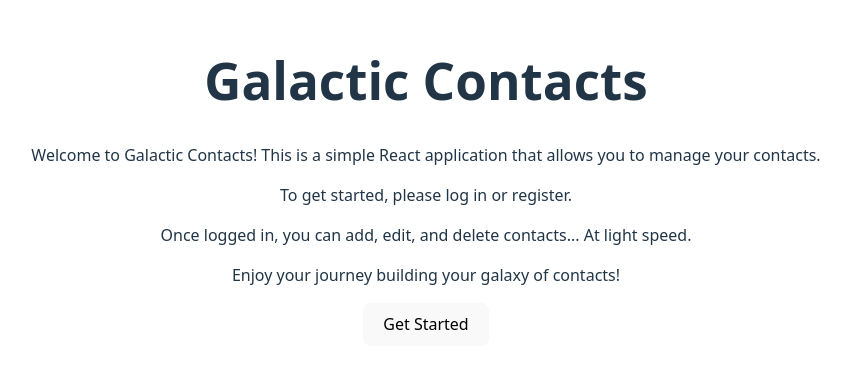
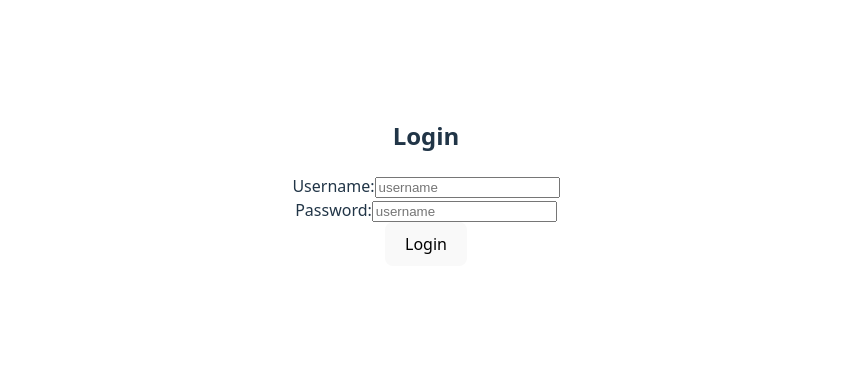
Before and after one commit to Dylankuneman04/SmallProject_COP4331C_22, a React (Vite) app in the folder vite-small-project/: page /login in a window 1280 px wide. Shown: the part 218-586 px from the top of the page, without its empty margins (214-1065 px from the left). Built offline with nearby package versions, Linux system fonts and the light colour scheme.

Commit message:
made 404 error page

```diff
--- a/vite-small-project/src/App.jsx
+++ b/vite-small-project/src/App.jsx
@@ -1,5 +1,5 @@
-
 import './App.css'
+import { Link } from 'react-router-dom'
 
 function App() {
   return (
@@ -16,7 +16,9 @@ function App() {
           <p>Enjoy your journey building your galaxy of contacts!</p>
         </div>
 
-        <a href="https://github.com/Dylankuneman04/SmallProject_COP4331C_22"><button>Get Started</button></a>
+        <Link to="/Login">
+          <button>Get Started</button>
+        </Link>
 
       </div>
     </>
--- a/vite-small-project/src/main.jsx
+++ b/vite-small-project/src/main.jsx
@@ -1,11 +1,21 @@
 import { StrictMode } from 'react'
 import { createRoot } from 'react-dom/client'
+import { createBrowserRouter, RouterProvider } from 'react-router-dom'
 import './index.css'
 import App from './App.jsx'
 import Login from './pages/Login.jsx'
+import NotFoundPage from './pages/NotFoundPage.jsx'
+
+const router = createBrowserRouter ([
+
+  {path: '/', element: <App />},
+  {path: '/login', element: <Login />},
+  {path: '*', element: <NotFoundPage/>}, // Fallback for unmatched routes
+
+]);
 
 createRoot(document.getElementById('root')).render(
   <StrictMode>
-    <App />
+    <RouterProvider router={router} />
   </StrictMode>,
 )
--- /dev/null
+++ b/vite-small-project/src/pages/NotFoundPage.jsx
@@ -0,0 +1,19 @@
+import { Link } from "react-router-dom";
+
+function NotFoundPage() {
+    return (
+        <div className="NotFoundPage">
+        <header className="NotFoundPage-header">
+            <h1>404 - Page Not Found</h1>
+        </header>
+        <div className='NotFoundPage-content'>
+            <p>Oops! The page you are looking for does not exist.</p>
+            <p>You've taken a wrong turn in the galaxy!</p>
+        </div>
+        <Link to="/">
+            <button>Return Home</button>
+        </Link>
+        </div>
+    );
+}
+export default NotFoundPage;
```
